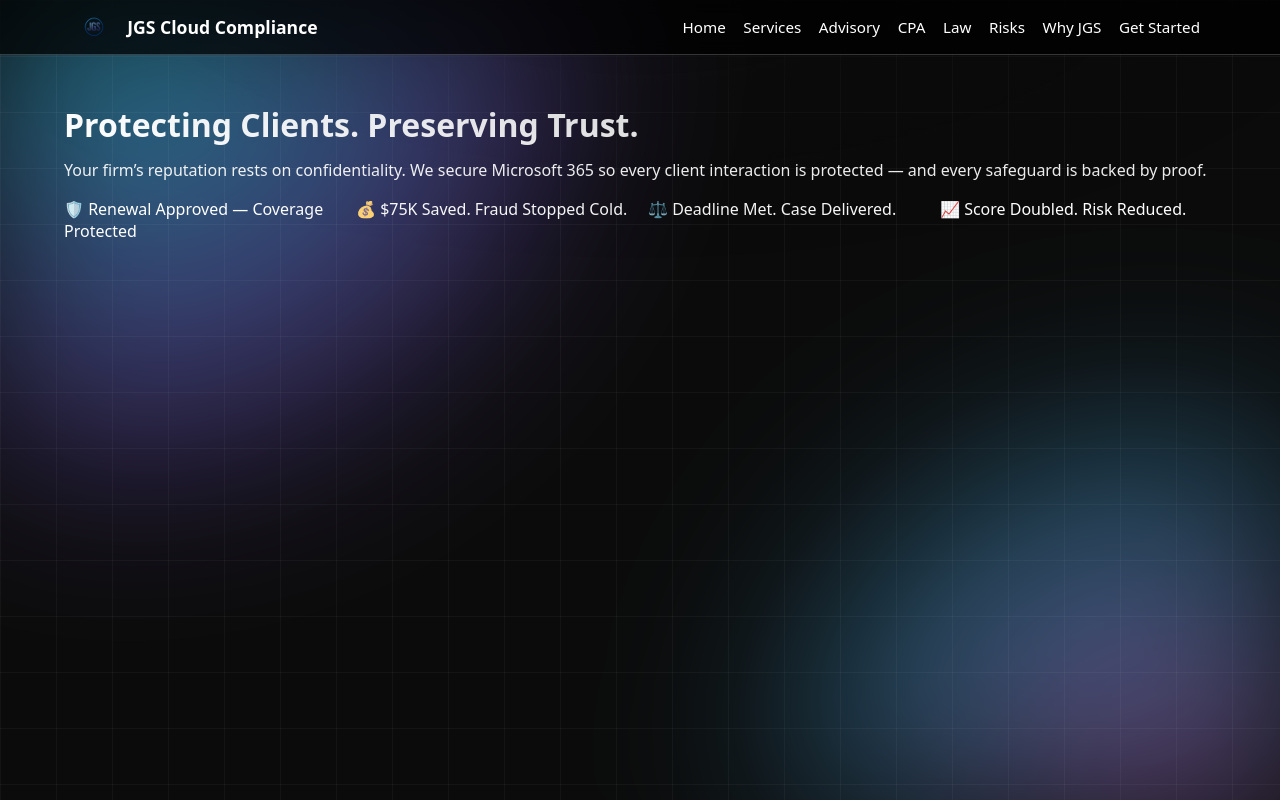
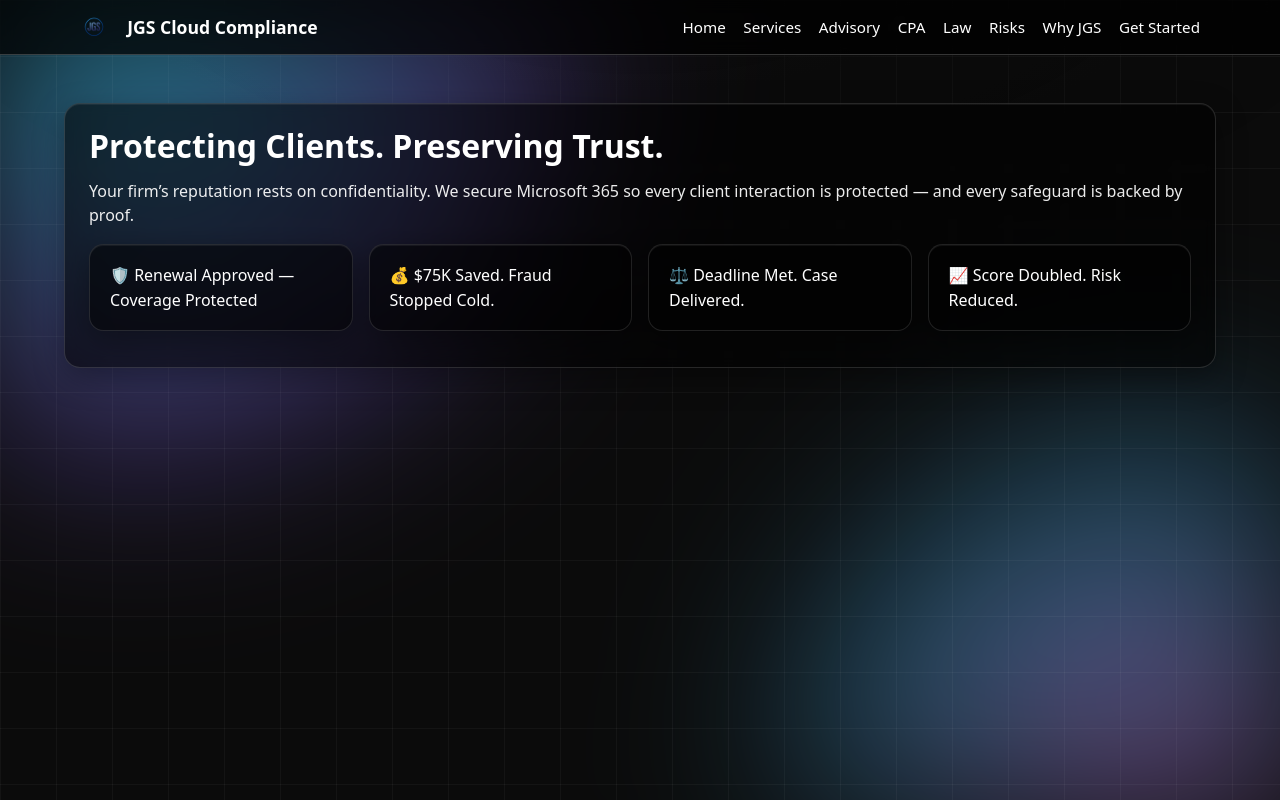
Before and after one commit to jspears80/jgs, a Next.js app: page / in a window 1280 px wide. Built offline with nearby package versions, Linux system fonts and the light colour scheme.

Commit message:
Update globals.css

```diff
--- a/app/globals.css
+++ b/app/globals.css
@@ -47,27 +47,27 @@ body::after{
 .lead{opacity:.92; margin:.25rem 0 1rem}
 .page p,.page li{font-size:1rem; font-weight:400; line-height:1.55}
 
-/* CRITICAL: the overlay "page" must be TRANSPARENT (no giant black panel) */
-.overlay .page{
-  max-width:72rem; width:100%;
-  margin:0 auto;
-  padding:0;
-  background:transparent !important;   /* <- force transparent */
-  border:0 !important;
-  box-shadow:none !important;
+/* ---- Soft Page & Cards (hero-style) ---- */
+.page{
+  max-width:72rem; margin:0 auto; position:relative; z-index:1;
+  border:1px solid rgba(255,255,255,.14);
+  border-radius:1rem;
+  background:var(--soft);
+  backdrop-filter:blur(6px);
+  box-shadow:0 10px 30px rgba(0,0,0,.35), inset 0 1px 0 rgba(255,255,255,.06);
+  padding:1.25rem 1.5rem;
 }
-
-/* Each section gets its own card (hero-style) */
-.overlay .card{
-  width:100%;
-  border:1px solid rgba(255,255,255,.14);
+.card{
+  border:1px solid var(--muted);
+  border-radius:.9rem;
   background:rgba(0,0,0,.55);
-  border-radius:.9rem;
   box-shadow:0 10px 30px rgba(0,0,0,.35), inset 0 1px 0 rgba(255,255,255,.06);
   padding:1.1rem 1.25rem;
-  margin:0 auto 1rem auto;
+  margin:0 0 1rem 0;
+  line-height:1.55;
 }
-
+.hr{height:1px; background:var(--muted); margin:1rem 0}
+.divider{height:1px; background:rgba(255,255,255,.14); margin:1rem 0}
 
 /* ---- Header / Nav ---- */
 header{
@@ -90,17 +90,11 @@ header{
 /* ---- Footer ---- */
 footer{border-top:1px solid var(--muted-2); padding:1rem; text-align:center; font-size:.9rem; opacity:.9}
 
-/* ---- Overlay (modal) — identical look to hero; grid/glow shows around cards ---- */
+/* ---- Overlay (modal) — flat backdrop + transparent wrapper) ---- */
 .overlay{
   position:fixed; inset:0;
-  background:
-    radial-gradient(1200px 520px at 50% -6%,
-      rgba(0,0,0,.40) 0%,
-      rgba(0,0,0,.26) 60%,
-      rgba(0,0,0,.18) 100%
-    ),
-    transparent;
-  backdrop-filter:blur(10px);
+  background: rgba(0,0,0,.42);      /* flat translucency so grid/glow match hero */
+  backdrop-filter: blur(10px);
   z-index:900;
   overflow:auto;
   display:flex; justify-content:center; align-items:flex-start;
```
